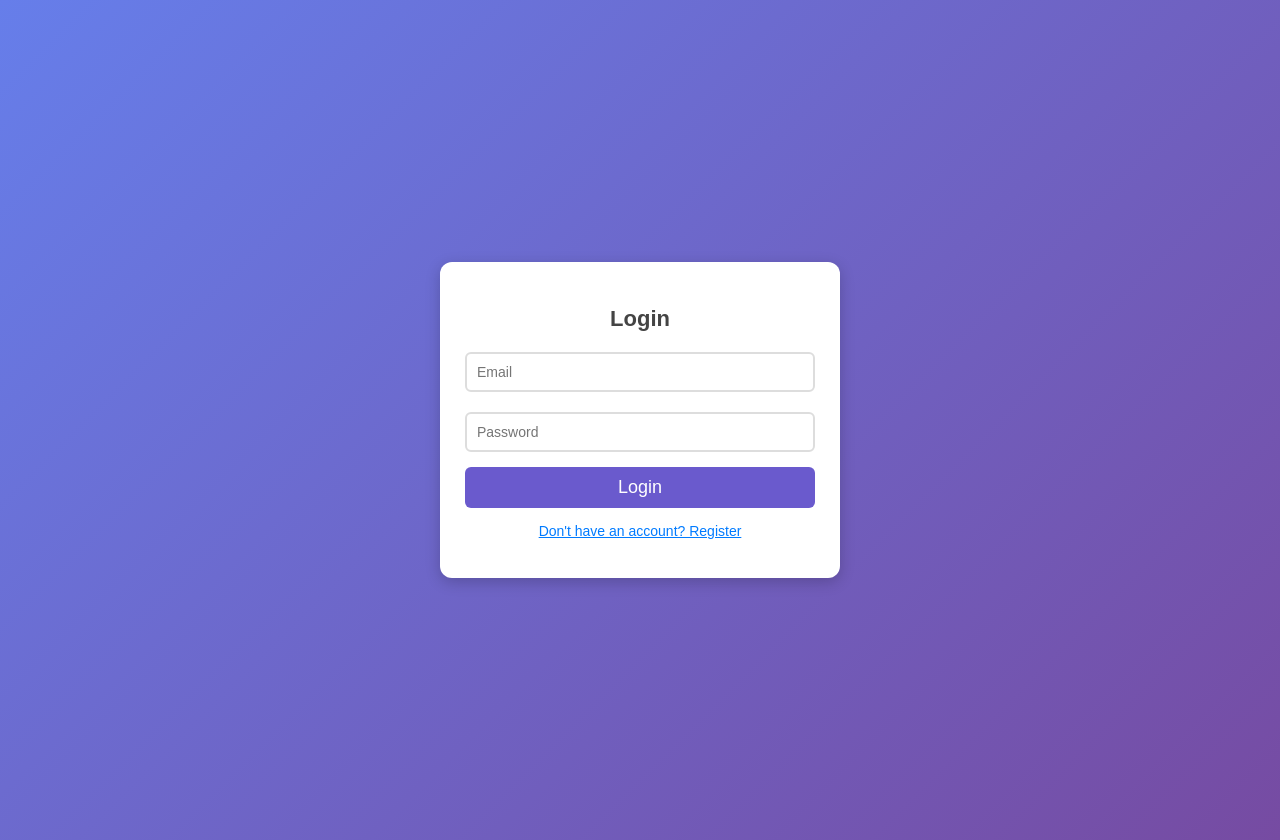
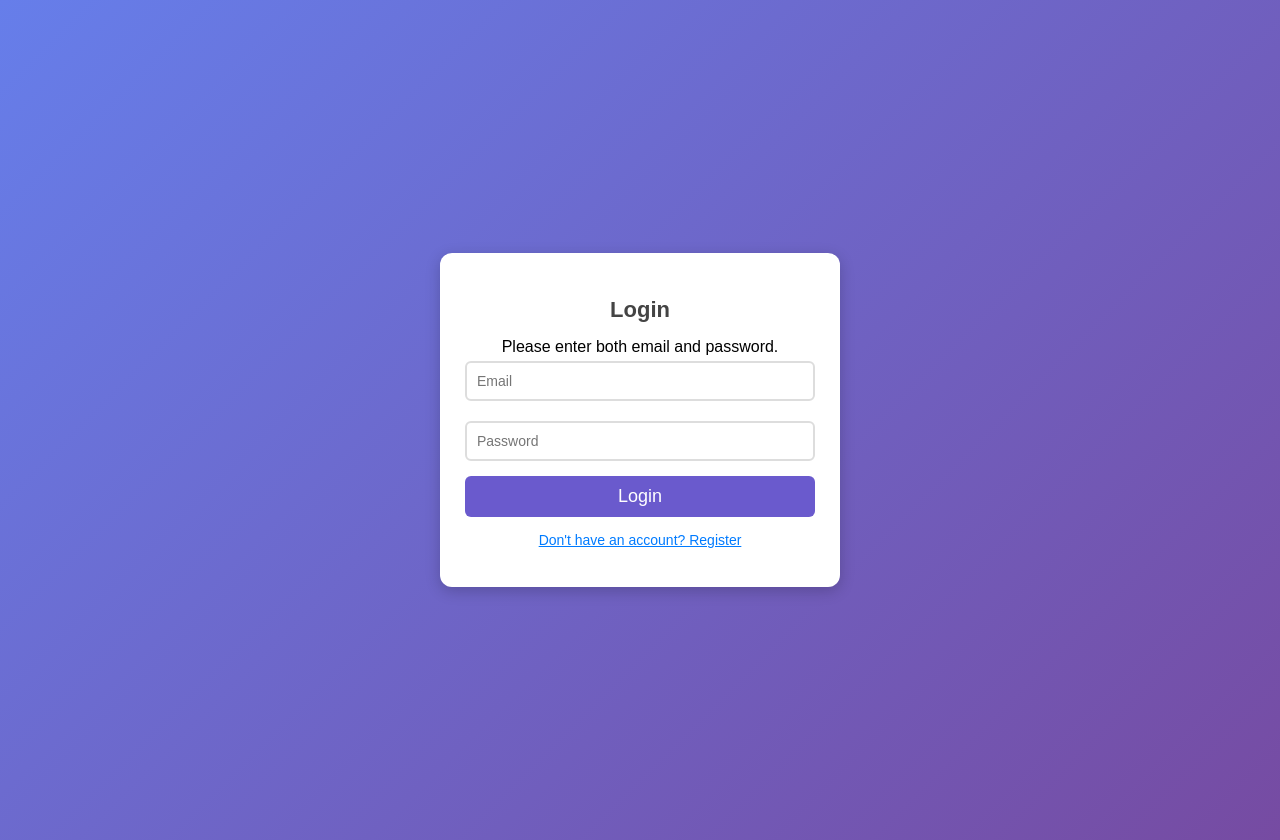
Before and after one commit to jbhavyaa/AI-driven-expense-tracker, a React (Create React App) app in the folder frontend/: page / in a window 1280 px wide. Both pictures are taken after a click on the button "Login". Built offline with nearby package versions, Linux system fonts and the light colour scheme.

Commit message:
Login.js

```diff
--- a/frontend/src/Login.js
+++ b/frontend/src/Login.js
@@ -1,26 +1,72 @@
-import React, { useState } from "react";
+import React, { useState, useEffect } from "react";
 import { useNavigate } from "react-router-dom";
 import "./styles.css";
 
 const Login = () => {
   const [email, setEmail] = useState("");
   const [password, setPassword] = useState("");
+  const [error, setError] = useState(null);
+  const [showErrorPopup, setShowErrorPopup] = useState(false);
   const navigate = useNavigate();
 
-  const handleLogin = () => {
-    if (email && password) {
-      // Directly navigate to the dashboard without showing an alert
+  const handleLogin = async () => {
+    setError(null); // Reset error state
+    setShowErrorPopup(false);
+
+    if (!email || !password) {
+      setError("Please enter both email and password.");
+      setShowErrorPopup(true);
+      return;
+    }
+
+    try {
+      const response = await fetch("http://localhost:5000/api/auth/login", {
+        method: "POST",
+        headers: {
+          "Content-Type": "application/json",
+        },
+        body: JSON.stringify({ email, password }),
+      });
+
+      const data = await response.json();
+
+      if (!response.ok) {
+        throw new Error(data.msg || "Login failed.");
+      }
+
+      // Store JWT token in localStorage
+      localStorage.setItem("token", data.token);
+      localStorage.setItem("user", JSON.stringify(data.user));
+
+      alert("Login Successful!");
       setEmail("");
       setPassword("");
-      navigate("/dashboard");  // Redirect after login
-    } else {
-      alert("Please enter both email and password.");
+      navigate("/dashboard"); // Redirect after successful login
+    } catch (err) {
+      setError(err.message);
+      setShowErrorPopup(true);
     }
   };
+
+  useEffect(() => {
+    if (showErrorPopup) {
+      const timer = setTimeout(() => {
+        setShowErrorPopup(false);
+      }, 3000);
+      return () => clearTimeout(timer);
+    }
+  }, [showErrorPopup]);
 
   return (
     <div className="container">
       <h2>Login</h2>
+
+      {showErrorPopup && error && (
+        <div className="error-popup">
+          {error}
+        </div>
+      )}
+
       <input
         type="email"
         placeholder="Email"
@@ -36,6 +82,7 @@ const Login = () => {
         onChange={(e) => setPassword(e.target.value)}
       />
       <button onClick={handleLogin}>Login</button>
+
       <p className="link" onClick={() => navigate("/register")}>
         Don't have an account? Register
       </p>
```
